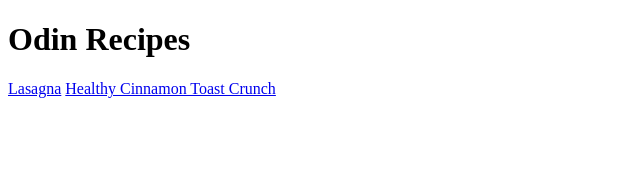
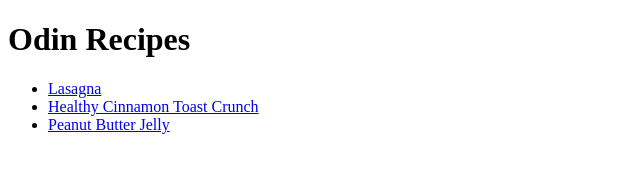
Before and after one commit to jhliebau/odin-recipes, a plain HTML site: page index.html in a window 1280 px wide. Shown: the whole page, without its empty margins (0-640 px from the left). Drawn offline with Linux system fonts and the light colour scheme.

Commit message:
Add link to pbj on index / list links

```diff
--- a/index.html
+++ b/index.html
@@ -6,7 +6,10 @@
     </head>
     <body>
         <h1>Odin Recipes</h1>
-        <a href="recipes/lasagna.html">Lasagna</a>
-        <a href="recipes/healthyctc.html">Healthy Cinnamon Toast Crunch</a>
+        <ul>
+            <li><a href="recipes/lasagna.html">Lasagna</a></li>
+            <li><a href="recipes/healthyctc.html">Healthy Cinnamon Toast Crunch</a></li>
+            <li><a href="recipes/pbj.html">Peanut Butter Jelly</a></li>
+        </ul>
     </body>
 </html>
```
